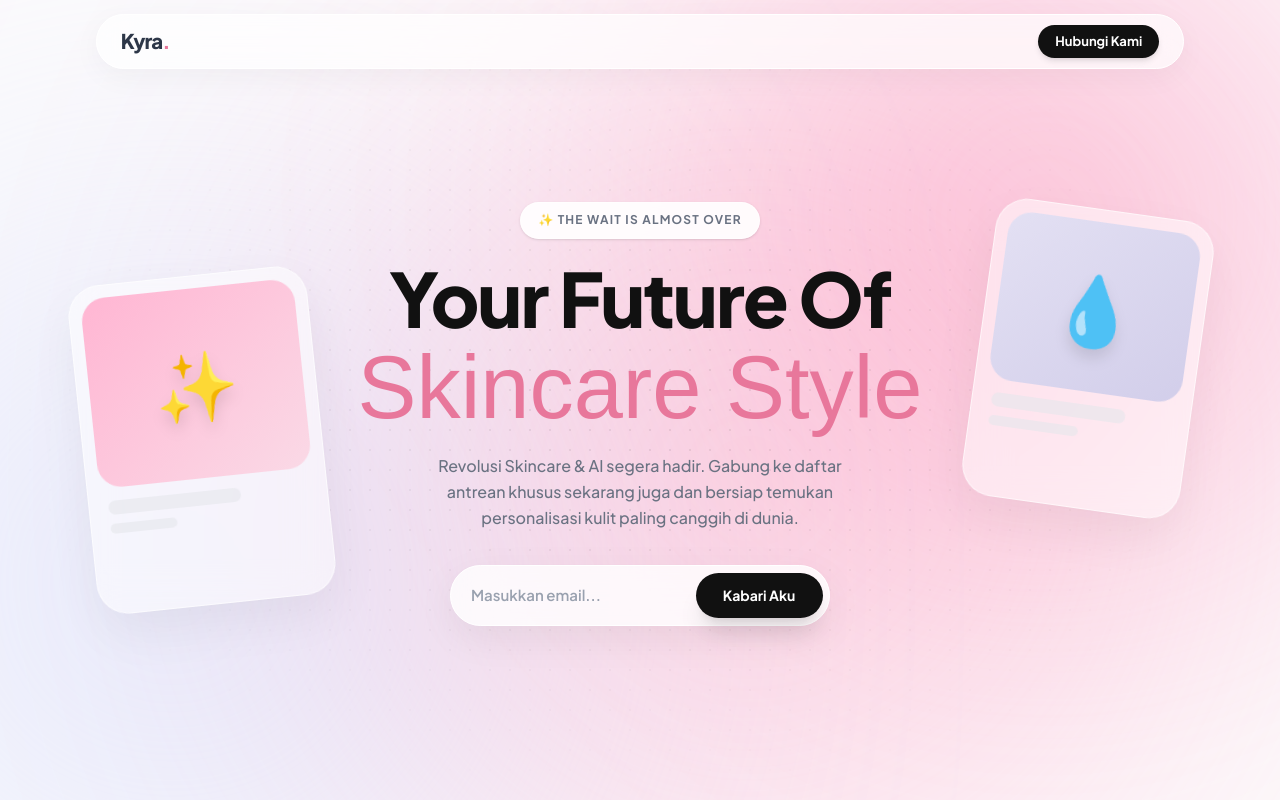
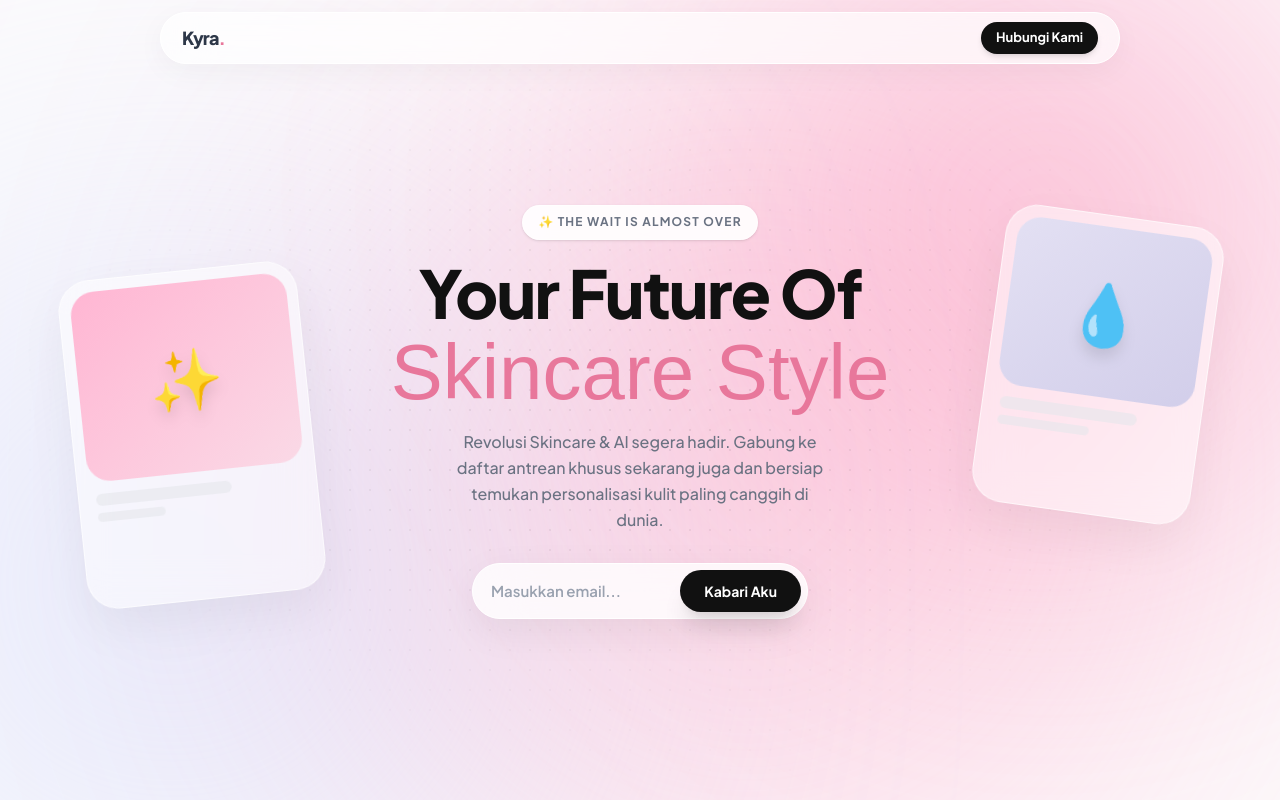
Before and after one commit to IniRalfi/Kyra-Skin, a Next.js app in the folder frontend/: page / in a window 1280 px wide. Built offline with nearby package versions, Linux system fonts and the light colour scheme; a web font is replaced by a local one.

Commit message:
update setup deploy frontend

```diff
--- a/frontend/src/app/layout.tsx
+++ b/frontend/src/app/layout.tsx
@@ -23,7 +23,7 @@ export const metadata: Metadata = {
 export default function RootLayout({ children }: { children: React.ReactNode }) {
   return (
     // 💡 INI MAGIC-NYA: 'text-[85%]' otomatis mengecilkan (scale down) SEMUA komponen tailwind se-website!
-    <html lang="id" className={`${plusJakarta.variable} ${calming.variable} text-[85%]`}>
+    <html lang="id" className={`${plusJakarta.variable} ${calming.variable} text-[75%]`}>
       {/* Semua *styling* redundan kayak custom seleksi pink, text 111 disetel satu pintu di Body */}
       <body className="font-jakarta antialiased text-[#111111] overflow-x-hidden min-h-screen selection:bg-[#FAD9E6]">
         {/* Layer Background Global Beranimasi */}
```
Also changed, not shown: frontend/vercel.json.
